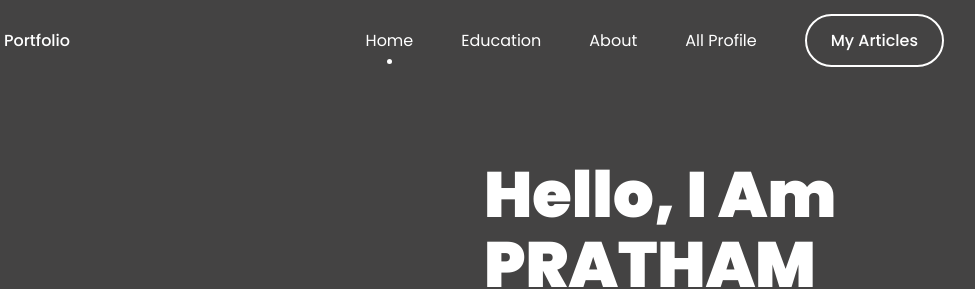
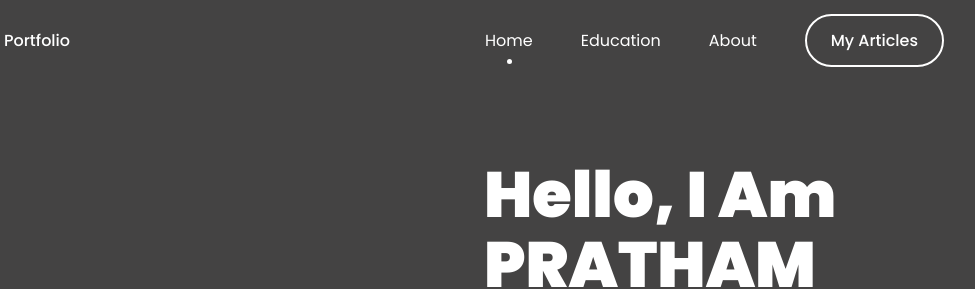
Before and after one commit to PrathamSahani/My_Web, a plain HTML site: page index.html in a window 1280 px wide. Shown: the top 289 px of the page, 180-1155 px from the left. Drawn offline with nearby package versions, Linux system fonts and the light colour scheme.

Commit message:
Update index.html

```diff
--- a/index.html
+++ b/index.html
@@ -42,9 +42,7 @@
                         <a href="#about" class="nav__link">About</a>
                     </li>
 
-                    <li class="nav__item">
-                        <a href="https://linktr.ee/prathamsahani0368" class="nav__link">All Profile</a>
-                    </li>
+
 
                     <a href="#we" class="button button--ghost">My Articles
                     </a>
```
